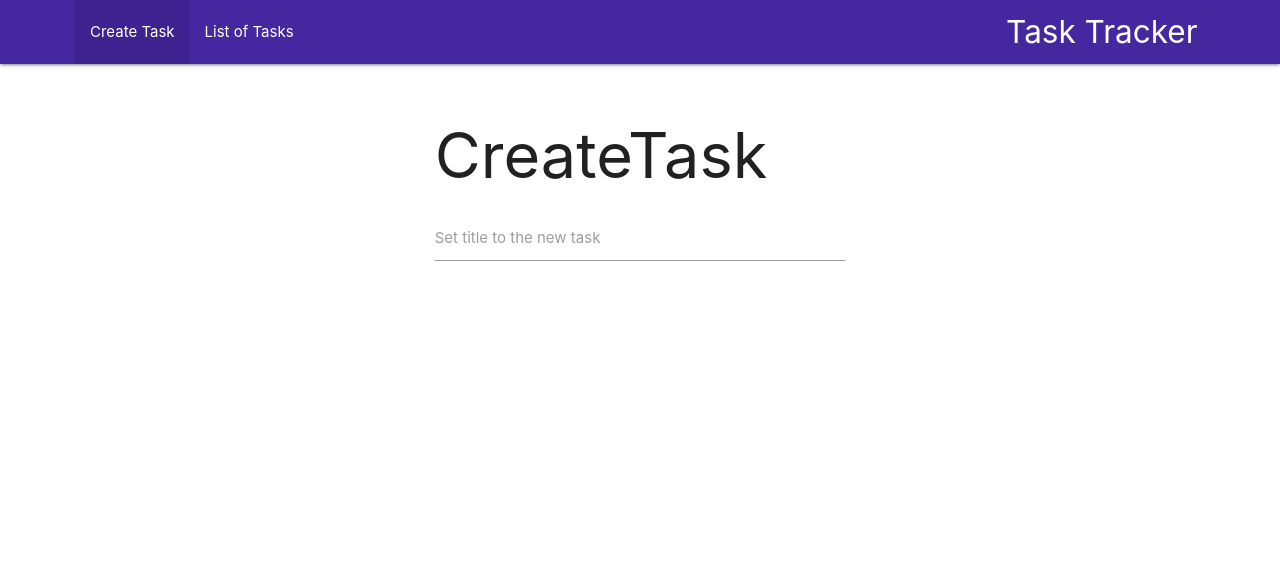
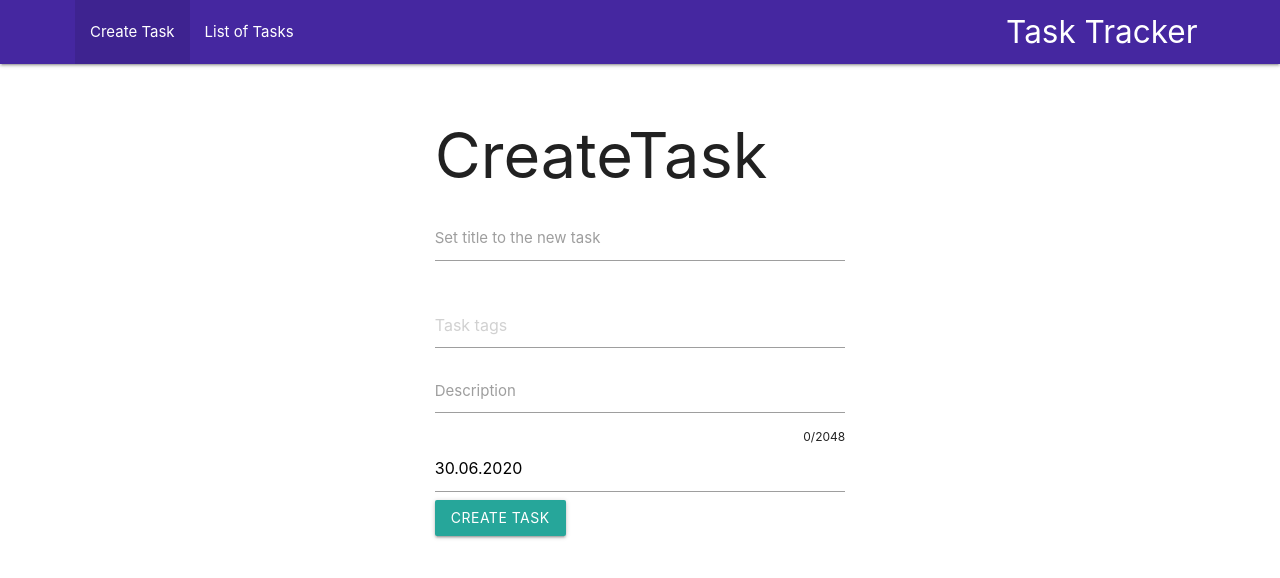
Before and after one commit to Skaijun/Task_Tracker, a Vue app: page / in a window 1280 px wide. Shown: the top 578 px of the page. Built offline with nearby package versions, Linux system fonts and the light colour scheme.

Commit message:
pages listOfTasks and task were extended

```diff
--- a/package.json
+++ b/package.json
@@ -10,6 +10,7 @@
   "dependencies": {
     "core-js": "^3.6.5",
     "materialize-css": "^1.0.0-rc.2",
+    "uuid": "^8.2.0",
     "vue": "^2.6.11",
     "vue-router": "^3.2.0",
     "vuex": "^3.5.1"
--- a/public/index.html
+++ b/public/index.html
@@ -9,7 +9,10 @@
       rel="stylesheet"
       href="https://cdnjs.cloudflare.com/ajax/libs/materialize/1.0.0/css/materialize.min.css"
     />
-
+    <link
+      href="https://fonts.googleapis.com/icon?family=Material+Icons"
+      rel="stylesheet"
+    />
     <title><%= htmlWebpackPlugin.options.title %></title>
   </head>
   <body>
--- a/src/main.js
+++ b/src/main.js
@@ -4,6 +4,7 @@ import App from "./App.vue";
 import router from "./router";
 import store from "./store/store";
 import "materialize-css/dist/js/materialize.min.js";
+// import './registerServiceWorker'
 // npm install materialize-css@next
 
 Vue.use(Vuex);
--- a/src/router/index.js
+++ b/src/router/index.js
@@ -14,6 +14,11 @@ const routes = [
     name: "tasks",
     component: () => import("../views/Tasks.vue"),
   },
+  {
+    path: "/task/:id",
+    name: "task",
+    component: () => import("../views/Task.vue"),
+  },
 ];
 
 const router = new VueRouter({
--- a/src/store/modules/tasks.js
+++ b/src/store/modules/tasks.js
@@ -1,10 +1,26 @@
-const state = {};
+const state = {
+  tasks: JSON.parse(localStorage.getItem("tasks") || "[]"),
+  descriptionMaxLength: 2048,
+};
 
-const getters = {};
+const getters = {
+  getListOfTasks: (state) => state.tasks,
+  getTaskById: (state) => (id) => state.tasks.find((task) => task.id === id),
+  getDescriptionMaxLength: (state) => state.descriptionMaxLength,
+};
 
-const actions = {};
+const actions = {
+  createNewTask({ commit }, newTask) {
+    commit("setNewTask", newTask);
+  },
+};
 
-const mutations = {};
+const mutations = {
+  setNewTask(state, newTask) {
+    state.tasks.unshift(newTask);
+    localStorage.setItem("tasks", JSON.stringify(state.tasks));
+  },
+};
 
 export default {
   state,
--- a/src/views/CreateTask.vue
+++ b/src/views/CreateTask.vue
@@ -2,22 +2,83 @@
   <div class="row">
     <div class="col s6 offset-s3">
       <h1>CreateTask</h1>
-      <form>
+      <form @submit.prevent="handleSubmitForm">
         <div class="input-field">
-          <input id="first_name" type="text" class="validate" required />
+          <input class="validate" id="first_name" type="text" required v-model="title" />
           <label for="first_name">Set title to the new task</label>
           <span class="helper-text" data-error="Title is required"></span>
         </div>
+        <div class="chips" ref="chips"></div>
+        <div class="input-field">
+          <textarea id="description" class="materialize-textarea" v-model="description"></textarea>
+          <label for="textarea2">Description</label>
+          <span
+            class="character-counter"
+            style="float: right; font-size: 12px;"
+          >{{ description.length }}/{{ descriptionMaxLength }}</span>
+        </div>
+        <input type="text" ref="datepicker" />
+
+        <button class="btn" type="submit">Create Task</button>
       </form>
     </div>
   </div>
 </template>
 
 <script>
+import M from "../../node_modules/materialize-css/dist/js/materialize.min.js";
+import { v4 as uuidv4 } from "uuid";
+
 export default {
-  name: "createTask"
+  name: "createTask",
+  data: () => ({
+    title: "",
+    description: "",
+    tags: null,
+    date: null
+  }),
+  computed: {
+    descriptionMaxLength() {
+      return this.$store.getters.getDescriptionMaxLength;
+    }
+  },
+  methods: {
+    handleSubmitForm() {
+      const newTask = {
+        id: uuidv4(),
+        date: this.date.date,
+        title: this.title,
+        description: this.description,
+        tags: this.tags.chipsData,
+        status: "active"
+      };
+      this.$store.dispatch("createNewTask", newTask);
+      this.$router.push("/tasks");
+    }
+  },
+  mounted() {
+    this.tags = M.Chips.init(this.$refs.chips, {
+      placeholder: "Task tags"
+    });
+    this.date = M.Datepicker.init(this.$refs.datepicker, {
+      format: "dd.mm.yyyy",
+      defaultDate: new Date(),
+      setDefaultDate: true
+    });
+  },
+  destroyed() {
+    if (this.date && this.date.destroy) {
+      this.date.destroy();
+    }
+    if (this.tags && this.tags.destroy) {
+      this.tags.destroy();
+    }
+  }
 };
 </script>
 
-<style>
+<style scoped>
+.chips.input-field {
+  margin-bottom: 20px;
+}
 </style>
--- a/src/views/Task.vue
+++ b/src/views/Task.vue
@@ -1,15 +1,80 @@
 <template>
   <div>
-    <h1>Task</h1>
+    <div v-if="task">
+      <h1>{{task.title}}</h1>
+      <hr />
+      <form @submit.prevent="handleSubmitForm">
+        <div class="chips" ref="chips"></div>
+        <div class="input-field">
+          <textarea id="description" class="materialize-textarea" v-model="description"></textarea>
+          <label for="textarea2">Description</label>
+          <span
+            class="character-counter"
+            style="float: right; font-size: 12px;"
+          >{{ description.length }}/{{ descriptionMaxLength }}</span>
+        </div>
+        <input type="text" ref="datepicker" />
+        <button class="btn" type="submit">Create Task</button>
+      </form>
+    </div>
+    <p v-else>task was not found</p>
   </div>
 </template>
 
 <script>
+import M from "../../node_modules/materialize-css/dist/js/materialize.min.js";
 export default {
-  name: "task"
+  name: "task",
+  data: () => ({
+    description: "",
+    tags: null,
+    date: null
+  }),
+  computed: {
+    task() {
+      return this.$store.getters.getTaskById(this.$route.params.id);
+    },
+    descriptionMaxLength() {
+      return this.$store.getters.getDescriptionMaxLength;
+    }
+  },
+  methods: {
+    handleSubmitForm() {
+      this.$store.dispatch("createNewTask");
+      this.$router.push("/tasks");
+    }
+  },
+  mounted() {
+    this.description = this.task.description;
+    this.tags = M.Chips.init(this.$refs.chips, {
+      placeholder: "Task tags",
+      data: this.task.tags
+    });
+    this.date = M.Datepicker.init(this.$refs.datepicker, {
+      format: "dd.mm.yyyy",
+      defaultDate: new Date(),
+      setDefaultDate: true
+    });
+    setTimeout(() => {
+      M.updateTextFields();
+    }, 0);
+  },
+  destroyed() {
+    if (this.date && this.date.destroy) {
+      this.date.destroy();
+    }
+    if (this.tags && this.tags.destroy) {
+      this.tags.destroy();
+    }
+  }
 };
 </script>
 
-<style>
-
+<style scoped>
+.chips.input-field {
+  margin-bottom: 20px;
+}
+#description {
+  min-height: 150px;
+}
 </style>
--- a/src/views/Tasks.vue
+++ b/src/views/Tasks.vue
@@ -1,15 +1,56 @@
 <template>
   <div>
     <h1>List of Tasks</h1>
+    <hr />
+    <table v-if="tasks.length">
+      <thead>
+        <tr>
+          <th>#</th>
+          <th>Title</th>
+          <th>Date</th>
+          <th>Description</th>
+          <th>Status</th>
+          <th>Open</th>
+        </tr>
+      </thead>
+      <tbody>
+        <tr v-for="(task, index) of tasks" :key="task.id">
+          <td>{{index + 1}}</td>
+          <td>{{task.title}}</td>
+          <td>{{ new Date(task.date).toLocaleDateString()}}</td>
+          <td class="description-col">
+            <div class="description-text">{{task.description}}</div>
+          </td>
+          <td>{{task.status}}</td>
+          <td>
+            <router-link class="btn btn-small" tag="button" :to="'/task/' + task.id">Open</router-link>
+          </td>
+        </tr>
+      </tbody>
+    </table>
+    <p v-else>No tasks</p>
   </div>
 </template>
 
 <script>
 export default {
-  name: "tasks"
+  name: "tasks",
+  data: () => ({}),
+  computed: {
+    tasks() {
+      return this.$store.getters.getListOfTasks;
+    }
+  }
 };
 </script>
 
-<style>
-
+<style scoped>
+.description-col {
+  max-width: 400px;
+}
+.description-text {
+  white-space: nowrap;
+  text-overflow: ellipsis;
+  overflow: hidden;
+}
 </style>
```
Also changed, not shown: 1 other file (tests, documents, lock files or other folders).
